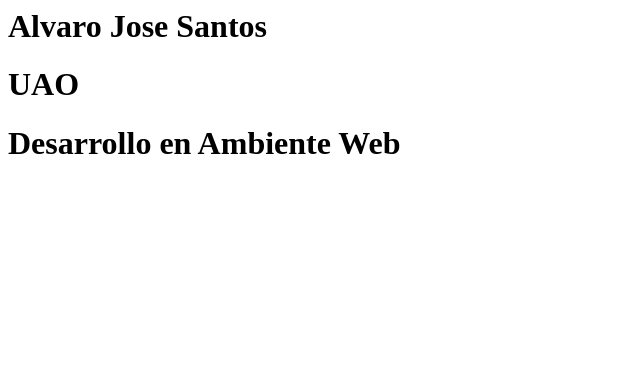
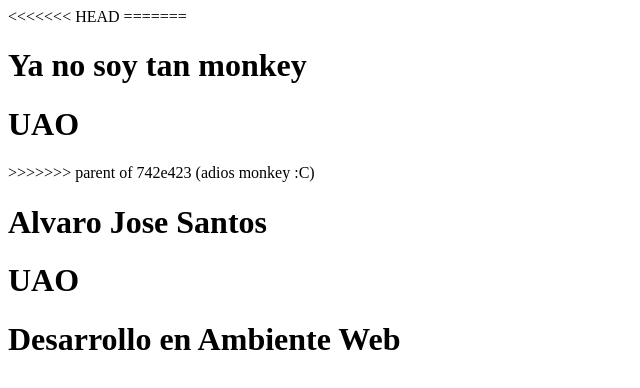
Before and after one commit to bipopa/uao_alvarosantosWeb, a plain HTML site: page index.html in a window 1280 px wide. Shown: the whole page, without its empty margins (0-640 px from the left). Drawn offline with Linux system fonts and the light colour scheme.

Commit message:
me dolvi

```diff
--- a/index.html
+++ b/index.html
@@ -1,3 +1,22 @@
+<<<<<<< HEAD
+=======
+<html>
+<head>
+
+
+
+
+
+</head>
+    <body>
+        <h1>
+            Ya no soy tan monkey
+        </h1>
+        <h1>
+            UAO
+        </h1>
+    </body>
+>>>>>>> parent of 742e423 (adios monkey :C)
 
 <html>
     <head>
```
